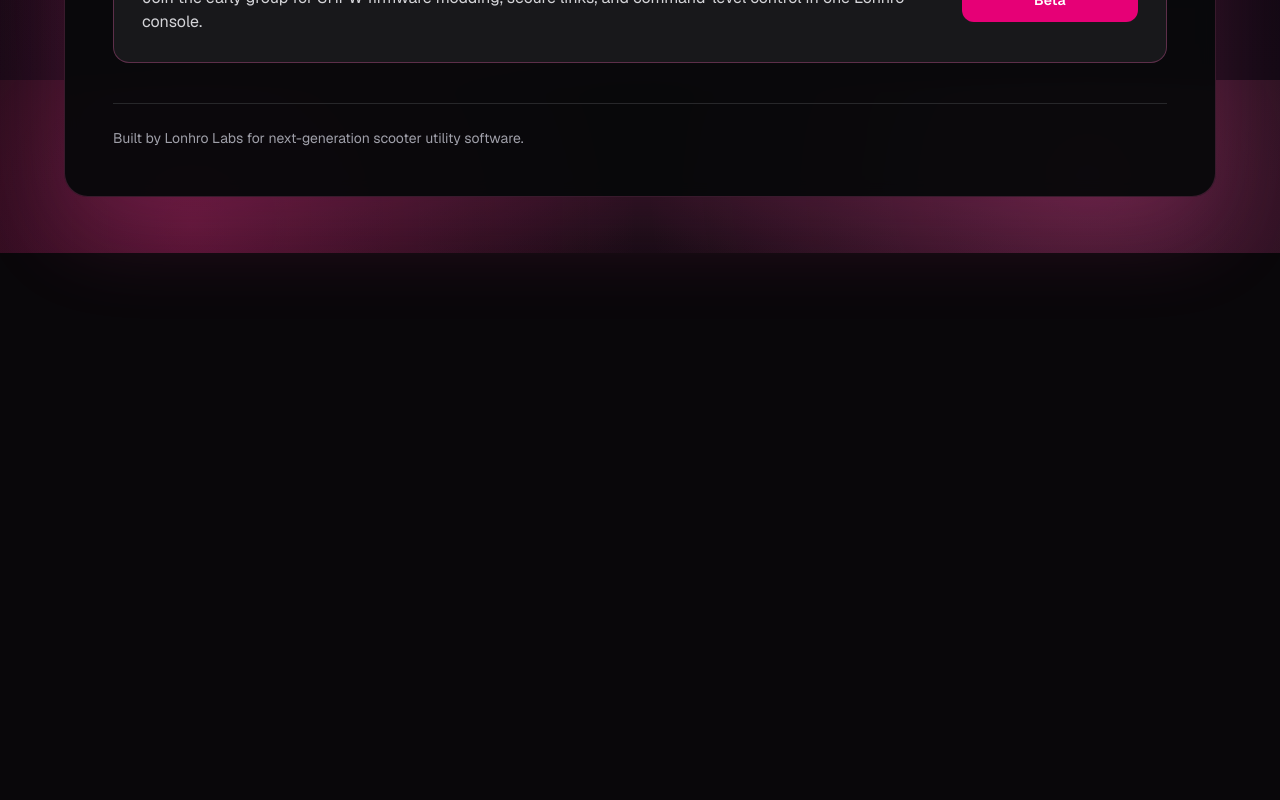
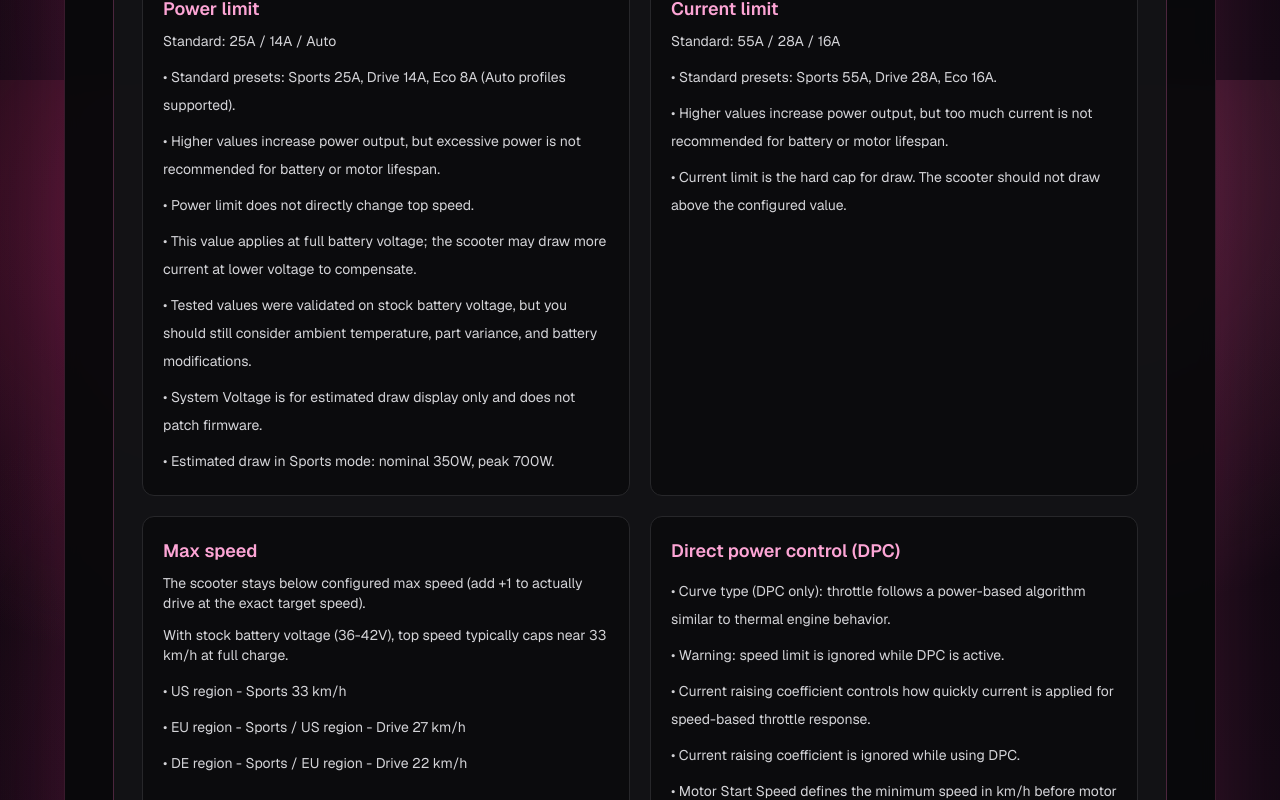
Before and after one commit to lonhro-pi/scooting-with-Lonhro, a Next.js app: page / in a window 1280 px wide. Shown: the part 1520-2320 px from the top of the page. Before the commit the page ends 1773 px from the top, so only its background shows below. Built offline with nearby package versions, Linux system fonts and the light colour scheme.

Commit message:
Add power and DPC tuning documentation section

```diff
--- a/src/app/page.tsx
+++ b/src/app/page.tsx
@@ -22,6 +22,28 @@ export default function Home() {
     "Cruise Control: activate time-delayed cruise control when firmware permits it.",
     "Direct power control (DPC): activate DPC register mode for switchable register or switchable brake firmware options.",
     "Always on tail light: force the tail light to remain ON.",
+  ];
+
+  const powerLimitNotes = [
+    "Standard presets: Sports 25A, Drive 14A, Eco 8A (Auto profiles supported).",
+    "Higher values increase power output, but excessive power is not recommended for battery or motor lifespan.",
+    "Power limit does not directly change top speed.",
+    "This value applies at full battery voltage; the scooter may draw more current at lower voltage to compensate.",
+    "Tested values were validated on stock battery voltage, but you should still consider ambient temperature, part variance, and battery modifications.",
+    "System Voltage is for estimated draw display only and does not patch firmware.",
+    "Estimated draw in Sports mode: nominal 350W, peak 700W.",
+  ];
+
+  const currentLimitNotes = [
+    "Standard presets: Sports 55A, Drive 28A, Eco 16A.",
+    "Higher values increase power output, but too much current is not recommended for battery or motor lifespan.",
+    "Current limit is the hard cap for draw. The scooter should not draw above the configured value.",
+  ];
+
+  const speedProfiles = [
+    "US region - Sports 33 km/h",
+    "EU region - Sports / US region - Drive 27 km/h",
+    "DE region - Sports / EU region - Drive 22 km/h",
   ];
 
   return (
@@ -120,6 +142,80 @@ export default function Home() {
           </ul>
         </section>
 
+        <section className="mt-8 rounded-2xl border border-pink-400/25 bg-zinc-900/70 p-7">
+          <h2 className="text-2xl font-bold text-white">Performance Tuning Panel</h2>
+          <div className="mt-5 grid gap-5 md:grid-cols-2">
+            <article className="rounded-xl border border-zinc-800 bg-zinc-950/70 p-5">
+              <h3 className="text-lg font-semibold text-pink-300">Power limit</h3>
+              <p className="mt-2 text-sm text-zinc-300">
+                Standard: 25A / 14A / Auto
+              </p>
+              <ul className="mt-3 grid gap-2 text-sm leading-7 text-zinc-300">
+                {powerLimitNotes.map((note) => (
+                  <li key={note}>• {note}</li>
+                ))}
+              </ul>
+            </article>
+
+            <article className="rounded-xl border border-zinc-800 bg-zinc-950/70 p-5">
+              <h3 className="text-lg font-semibold text-pink-300">Current limit</h3>
+              <p className="mt-2 text-sm text-zinc-300">
+                Standard: 55A / 28A / 16A
+              </p>
+              <ul className="mt-3 grid gap-2 text-sm leading-7 text-zinc-300">
+                {currentLimitNotes.map((note) => (
+                  <li key={note}>• {note}</li>
+                ))}
+              </ul>
+            </article>
+          </div>
+
+          <div className="mt-5 grid gap-5 md:grid-cols-2">
+            <article className="rounded-xl border border-zinc-800 bg-zinc-950/70 p-5">
+              <h3 className="text-lg font-semibold text-pink-300">Max speed</h3>
+              <p className="mt-2 text-sm text-zinc-300">
+                The scooter stays below configured max speed (add +1 to actually
+                drive at the exact target speed).
+              </p>
+              <p className="mt-3 text-sm text-zinc-300">
+                With stock battery voltage (36-42V), top speed typically caps
+                near 33 km/h at full charge.
+              </p>
+              <ul className="mt-3 grid gap-2 text-sm leading-7 text-zinc-300">
+                {speedProfiles.map((profile) => (
+                  <li key={profile}>• {profile}</li>
+                ))}
+              </ul>
+            </article>
+
+            <article className="rounded-xl border border-zinc-800 bg-zinc-950/70 p-5">
+              <h3 className="text-lg font-semibold text-pink-300">
+                Direct power control (DPC)
+              </h3>
+              <ul className="mt-3 grid gap-2 text-sm leading-7 text-zinc-300">
+                <li>
+                  • Curve type (DPC only): throttle follows a power-based
+                  algorithm similar to thermal engine behavior.
+                </li>
+                <li>
+                  • Warning: speed limit is ignored while DPC is active.
+                </li>
+                <li>
+                  • Current raising coefficient controls how quickly current is
+                  applied for speed-based throttle response.
+                </li>
+                <li>
+                  • Current raising coefficient is ignored while using DPC.
+                </li>
+                <li>
+                  • Motor Start Speed defines the minimum speed in km/h before
+                  motor engagement.
+                </li>
+              </ul>
+            </article>
+          </div>
+        </section>
+
         <section
           id="launch"
           className="mt-14 rounded-2xl border border-pink-400/30 bg-zinc-900 p-7 md:flex md:items-center md:justify-between"
```
